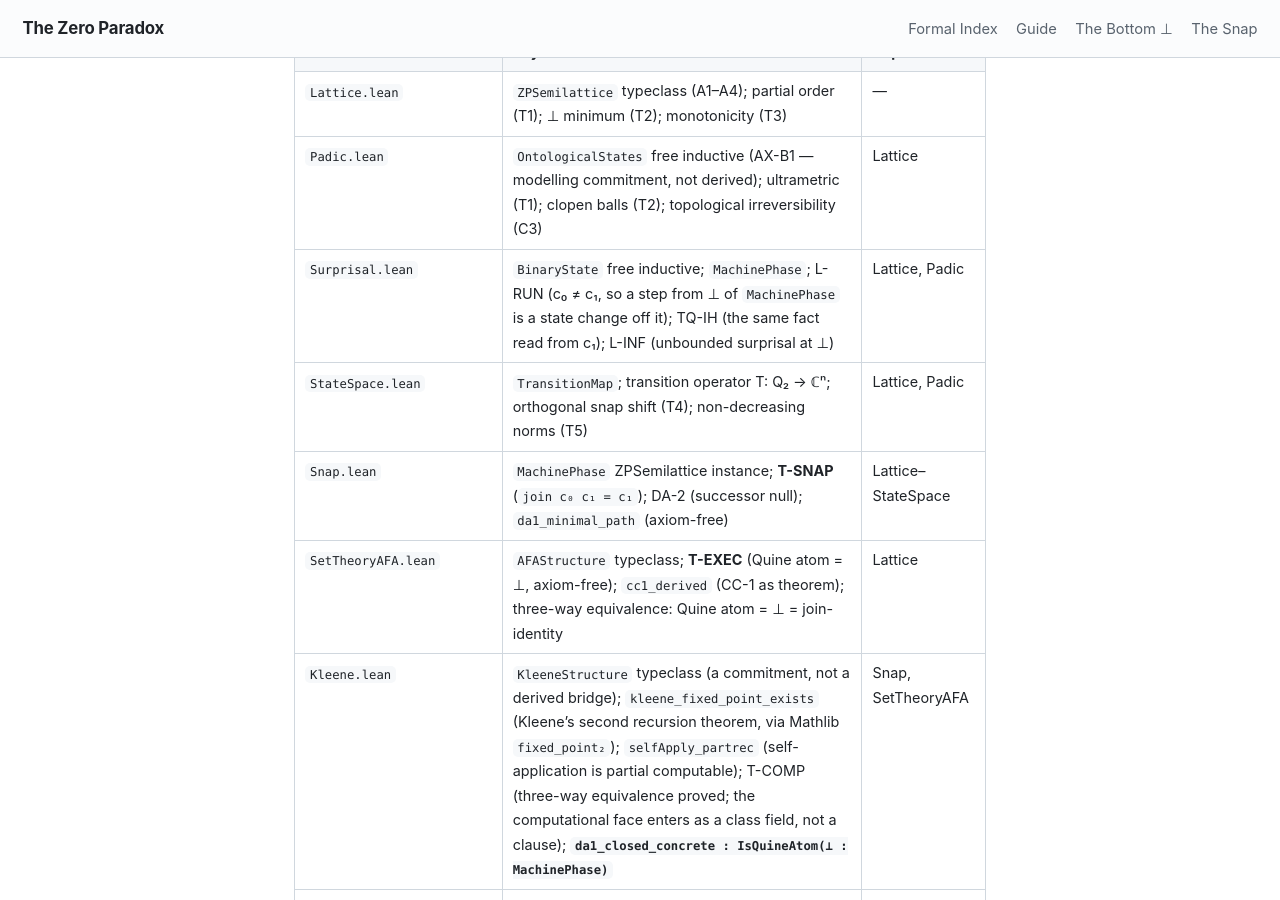
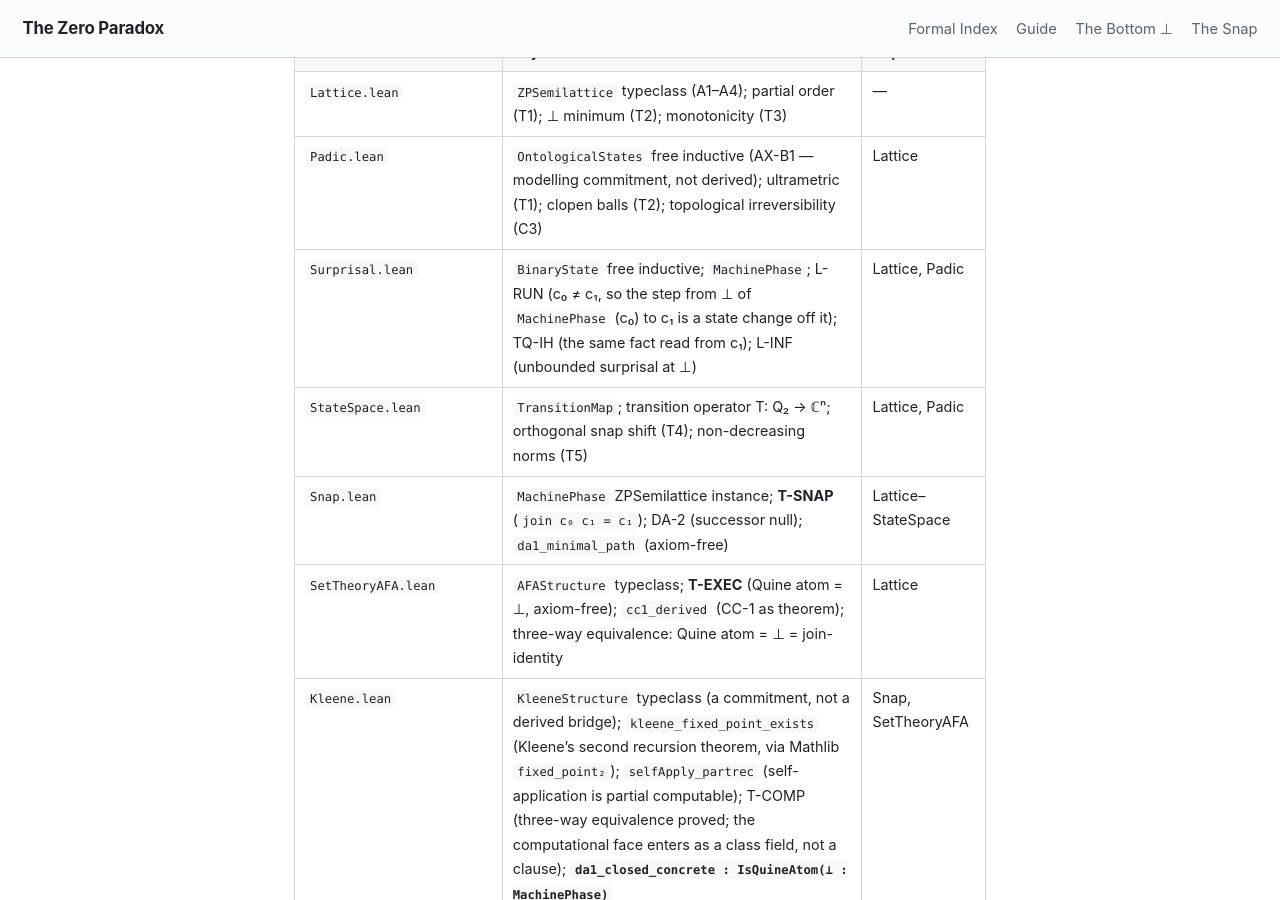
Before and after one commit to timbrigham/ZeroParadox, a Jekyll site: the page built from ZeroParadox/README.md, in a window 1280 px wide and 900 px high, scrolled down 1217 px. Built offline with Jekyll 4.4.1, drawn with Linux system fonts in a browser that asks for light colours; our own code applies the rules of GitHub Pages for plain Markdown files.

Commit message:
W3-D: L-RUN names the c0-to-c1 step, not every step; ZP-L points leastness at its own section
"so a step from ⊥ of MachinePhase is a state change off it" claimed every step leaves c₀, which the
corpus's own stuck dynamics refutes. It now reads "so the step from ⊥ of MachinePhase (c₀) to c₁ is a
state change off it" at all five sites. ZP-L Remark R-L.2 restores "ordinal threshold" and cites
epsilonZero_le_fixedPoint in this section (§III) for leastness, where it pointed forward to §V–§VII.
Versions unchanged; ZP-H and ZP-L PDFs rebuilt.

Co-Authored-By: Claude Opus 5.5 (1M context) <noreply@anthropic.com>
Claude-Session: https://claude.ai/code/session_01DYrKY8CR8AeESMvjGVQtzA

```diff
--- a/ZeroParadox/README.md
+++ b/ZeroParadox/README.md
@@ -26,7 +26,7 @@ Lint policy: `weak.linter.mathlibStandardSet` is on, so the build flags genuine
 |------|------------|------------|
 | `Lattice.lean` | `ZPSemilattice` typeclass (A1–A4); partial order (T1); ⊥ minimum (T2); monotonicity (T3) | — |
 | `Padic.lean` | `OntologicalStates` free inductive (AX-B1 — modelling commitment, not derived); ultrametric (T1); clopen balls (T2); topological irreversibility (C3) | Lattice |
-| `Surprisal.lean` | `BinaryState` free inductive; `MachinePhase`; L-RUN (c₀ ≠ c₁, so a step from ⊥ of `MachinePhase` is a state change off it); TQ-IH (the same fact read from c₁); L-INF (unbounded surprisal at ⊥) | Lattice, Padic |
+| `Surprisal.lean` | `BinaryState` free inductive; `MachinePhase`; L-RUN (c₀ ≠ c₁, so the step from ⊥ of `MachinePhase` (c₀) to c₁ is a state change off it); TQ-IH (the same fact read from c₁); L-INF (unbounded surprisal at ⊥) | Lattice, Padic |
 | `StateSpace.lean` | `TransitionMap`; transition operator T: Q₂ → ℂⁿ; orthogonal snap shift (T4); non-decreasing norms (T5) | Lattice, Padic |
 | `Snap.lean` | `MachinePhase` ZPSemilattice instance; **T-SNAP** (`join c₀ c₁ = c₁`); DA-2 (successor null); `da1_minimal_path` (axiom-free) | Lattice–StateSpace |
 | `SetTheoryAFA.lean` | `AFAStructure` typeclass; **T-EXEC** (Quine atom = ⊥, axiom-free); `cc1_derived` (CC-1 as theorem); three-way equivalence: Quine atom = ⊥ = join-identity | Lattice |
--- a/scripts/build_zph.py
+++ b/scripts/build_zph.py
@@ -149,7 +149,7 @@ def build():
             'Clopen separation of 0 from all nonzero elements (T3). Snap irreversibility (C3).',
             'From ZP-C: Incompressibility threshold P<sub>0</sub> (D1). RP-1 (representation principle). '
             'State representations derived from AX-B1 (T1). JSD = 1 bit (T1b). Discrete surprisal operator DF (D5, D6). '
-            'Non-conservatism of DF on infinite sequences approaching 0 (T2). L-RUN (c<sub>0</sub> &#8800; c<sub>1</sub>, so a step from &#8869; of MachinePhase is a state change off it). '
+            'Non-conservatism of DF on infinite sequences approaching 0 (T2). L-RUN (c<sub>0</sub> &#8800; c<sub>1</sub>, so the step from &#8869; of MachinePhase (c<sub>0</sub>) to c<sub>1</sub> is a state change off it). '
             'TQ-IH (the same fact read from c<sub>1</sub>). '
             'T-BUF / T-SNAP: Binary Snap derived as theorem.',
             'From ZP-D: H = &#8450;<sup>n</sup> (D1). T: Q<sub>2</sub> &#8594; H constructed by basis assignment (T2). '
--- a/scripts/build_zpl.py
+++ b/scripts/build_zpl.py
@@ -267,8 +267,8 @@ def build():
             'and by Tarski\'s completeness theorem for the theory of real-closed fields, '
             'every first-order sentence in the language of ordered fields that holds in '
             '&#8477; also holds in No, and vice versa.',
-            'ZP-F (The Counterexamples) proves that the Binary Snap &#8212; the transition from &#8869; to the first fixed point of &#969;<super>&#183;</super> above &#8869; of Ordinal (&#949;&#8320;, '
-            'established in §V&#8211;§VII above) &#8212; cannot occur in any linearly ordered '
+            'ZP-F (The Counterexamples) proves that the Binary Snap &#8212; the transition from &#8869; to the ordinal threshold &#949;&#8320;, the first fixed point of &#969;<super>&#183;</super> above &#8869; of Ordinal '
+            '(leastness: epsilonZero_le_fixedPoint, this section) &#8212; cannot occur in any linearly ordered '
             'field. This result applies directly to No considered as a linearly ordered field. '
             'Note the scope: what is derived is the transition&#8217;s SHAPE and its impossibility in an ordered field.',
             'The surreals therefore contain &#949;&#8320; as an ordinal while simultaneously '
```
Also changed, not shown: ZeroParadox/Information/Surprisal.md (+1 -1 lines), 4 other files.
